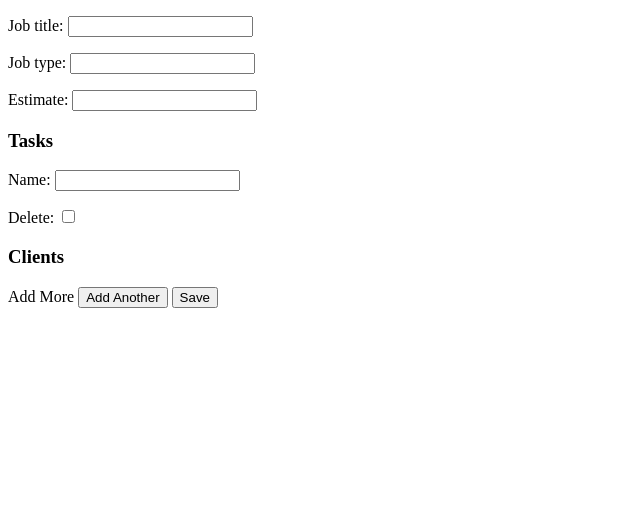
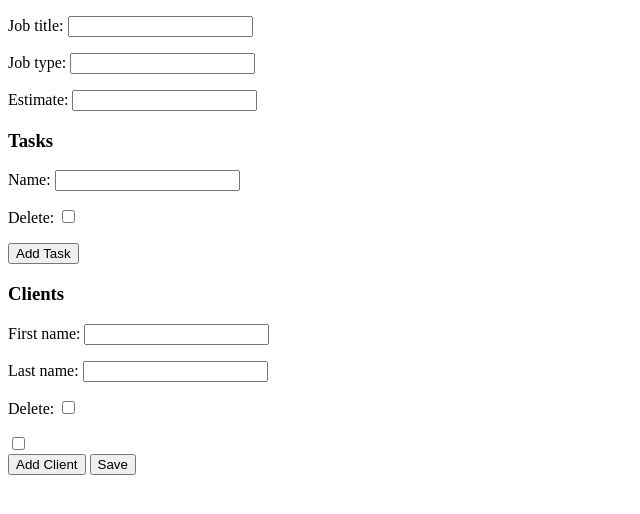
Before and after one commit to skaeneman/django-demo, a Django app: page /bids/ in a window 1280 px wide. Shown: the top 514 px of the page, without its empty margins (0-640 px from the left). Run offline with Django 5.2, Linux system fonts and the light colour scheme.

Commit message:
Fixed data creation using formset

```diff
--- a/construction_bids/forms.py
+++ b/construction_bids/forms.py
@@ -12,9 +12,3 @@ class TaskForm(ModelForm):
     class Meta:
         model = Task
         fields = "__all__"
-
-# client formset
-ClientFormSet = inlineformset_factory(ConstructionBid, Client, fields=("first_name","last_name",), extra=0, can_delete_extra=True)
-
-#task formset
-TaskFormSet = inlineformset_factory(ConstructionBid, Task, form=TaskForm, extra=1, can_delete_extra=True)
--- a/construction_bids/static/js/site-js.js
+++ b/construction_bids/static/js/site-js.js
@@ -1,57 +1,28 @@
-// let formsetContainer = document.querySelectorAll('.formset-container'),
-// form = document.querySelector('#form'),
-// addFormsetButton = document.querySelector('#add-formset'),
-// totalForms = document.querySelector('#id_form-TOTAL_FORMS'),
-// formsetNum = formsetContainer.length - 1; // Returns the Number of the Last Form on the Page, where index starts at zero
-
-// // console.log(totalForms);
-
-// addFormsetButton.addEventListener('click', $addFormset);
-
-// function $addFormset(e) {
-// e.preventDefault();
-
-// let newForm = formsetContainer[0].cloneNode(true), // Clone the formsetContainer
-//     formRegex = RegExp(`form-(\\d){1}-`,'g'); // Regex to find all instances of form-{{ # }} in the string of all internal HTML
-
-// formsetNum++ // Increment the Form Number
-// newForm.innerHTML = newForm.innerHTML.replace(formRegex, 'form-${formsetNum}-'); // Update the new Form to have the Correct Form Number in the string of internal HTML, such as name or class attributes
-// form.insertBefore(newForm, addFormsetButton); // Insert the new form at the end of the list of forms, just before the add new form button
-
-// totalForms.setAttribute('value', '${formsetNum + 1}'); // Increment the Number of Total Forms in the Management Form Data
-// }
-
-const addMoreBtn = document.getElementById('add-more');
-const totalNewForms = document.getElementById('id_form-TOTAL_FORMS');
-
-// count the number of classes with the name 'client-formset-container' so we can get the total number of forms
-const currentClientForms = document.getElementsByClassName('client-formset-container');
-
-addMoreBtn.addEventListener('click', add_new_form);
-
-function add_new_form(event) {
-  if (event) {
-    // don't allow form to be submitted yet
-    event.preventDefault();
+// site-js.js
+$(document).ready(function () {
+  function addFormset(formsetContainer) {
+    var formset = $("#" + formsetContainer);
+    var totalForms = parseInt(formset.find('[name="form-TOTAL_FORMS"]').val());
+    var newForm = formset
+      .find("." + formsetContainer + "-container:first")
+      .clone(true);
+    newForm.find("input, select").each(function () {
+      var prefix = "form-" + totalForms + "-";
+      var newName = $(this)
+        .attr("name")
+        .replace(/form-\d+-/, prefix);
+      $(this).attr({ name: newName, id: newName });
+      $(this).val("");
+    });
+    newForm.appendTo(formset).removeClass("hidden");
+    formset.find('[name="form-TOTAL_FORMS"]').val(totalForms + 1);
   }
 
-  // increment the total number of forms
-  const currentFormCount = currentClientForms.length //+ 1;
-  console.log(currentFormCount);
+  $("#add-task").click(function () {
+    addFormset("task-formset");
+  });
 
-  // where form will be copied to
-  const formCopyTarget = document.getElementById('client-list');
-  // make a copy of the original empty form
-  const copyEmptyformElement = document.getElementById('empty-form').cloneNode(true);
-  copyEmptyformElement.setAttribute('class', 'client-formset-container');
-  copyEmptyformElement.setAttribute('id', `client-form-${currentFormCount}`);
-
-  // replace all instances of '__prefix__' with the current form count
-  const regex = new RegExp(`__prefix__`, 'g');
-  copyEmptyformElement.innerHTML = copyEmptyformElement.innerHTML.replace(regex, currentFormCount);
-
-  // TODO: FIX THIS
-  // totalNewForms.setAttribute('value', currentFormCount + 1); // increment the number of total forms in the management form data
-
-  formCopyTarget.append(copyEmptyformElement); // add the copy to the end of the list
-}
+  $("#add-client").click(function () {
+    addFormset("client-formset");
+  });
+});
--- a/construction_bids/templates/index.html
+++ b/construction_bids/templates/index.html
@@ -17,50 +17,34 @@
 
     {{ construction_form.as_p }}
 
-          <!-- {% if task_formset %}
     <h3>Tasks</h3>
+    <div id="task-formset">
+      {{ task_formset.management_form }}
+      {% for form in task_formset %}
+        <div class="task-formset-container">
+          {{ form.as_p }}
+        </div>
+      {% endfor %}
+    </div>
+    <button id="add-task" type="button">Add Task</button>
 
-              {{ task_formset.non_form_errors }}
-              {{ task_formset.management_form }}
-
-              {% for form in task_formset %}
-                  <div class="formset-container2 {{ task_formset.prefix }}">
-                      <div class="name">{{ form.name.label }}: {{ form.name }}</div>
-              {% endfor %}
-          {% endif %} -->
-
-          <h3>Tasks</h3>
-          {{ task_formset.as_p }}
-
-
-          {% if client_formset %}
     <h3>Clients</h3>
-
-              {{ client_formset.non_form_errors }}
+    <div id="client-formset">
       {{ client_formset.management_form }}
-
-              <div id="client-list">
       {% for form in client_formset %}
-                    <div class="client-formset-container {{ client_formset.prefix }}">
-                        <div class="first-name">{{ form.first_name.label }}: {{ form.first_name }}</div>
-                        <div class="last-name">{{ form.last_name.label }}: {{ form.last_name }}</div>
-
+        <div class="client-formset-container">
+          {{ form.as_p }}
           {% if client_formset.can_delete %}
-                            <div class="delete">{{ form.DELETE }} {{ form.DELETE.label }}</div>
+            {{ form.DELETE }}
           {% endif %}
         </div>
       {% endfor %}
     </div>
-
-              <div id="empty-form" class="hidden">{{ client_formset.empty_form.as_p }}</div>
-              <buton id="add-more" type="button">Add More</button>
-
-          {% endif %}
-
-          <button id="add-formset" type="button">Add Another</button>
+    <button id="add-client" type="button">Add Client</button>
 
     <input type="submit" value="Save">
   </form>
+
 
   {% endblock %}
   <script src="https://ajax.googleapis.com/ajax/libs/jquery/3.7.1/jquery.min.js"></script>
--- a/construction_bids/views.py
+++ b/construction_bids/views.py
@@ -1,7 +1,7 @@
 from django.shortcuts import render, redirect
 from django.http import HttpResponse, HttpResponseRedirect
-from .models import ConstructionBid, Client
-from .forms import ConstructionBidForm, ClientFormSet, TaskFormSet
+from .models import ConstructionBid, Client, Task
+from .forms import ConstructionBidForm, TaskForm
 from django.contrib import messages
 from django.template.response import TemplateResponse
 from django.views.generic.edit import (
@@ -29,14 +29,19 @@ class ConstructionBidClassCreateView(CreateView):
         GET Response Method
         '''
 
+        # client formset
+        ClientFormSet = inlineformset_factory(ConstructionBid, Client, fields=("first_name","last_name",), extra=1, can_delete_extra=True)
+        #task formset
+        TaskFormSet = inlineformset_factory(ConstructionBid, Task, form=TaskForm, extra=1, can_delete_extra=True)
+
         return TemplateResponse(request, self.template_name, {
             'title': 'ModelFormClassCreateView Page',
             # 'page_id': 'model-form-class-id',
             # 'page_class': 'model-form-class-page',
             'h1_tag': 'This is the ModelFormClassCreateView Class Page Using ConstructionBidForm',
-            'construction_form': self.construction_form(),
-            'client_formset': ClientFormSet,
-            'task_formset': TaskFormSet,
+            'construction_form': self.construction_form(prefix='construction_bid'),
+            'client_formset': ClientFormSet(prefix='clients'),
+            'task_formset': TaskFormSet(prefix='tasks'),
             # 'phone_formset': PhoneFormSet,
             # 'client_form': self.client_form(),
         })
@@ -48,64 +53,39 @@ class ConstructionBidClassCreateView(CreateView):
         '''
         POST Response Method
         '''
+        # client formset
+        ClientFormSet = inlineformset_factory(ConstructionBid, Client, fields=("first_name","last_name",), extra=0, can_delete_extra=True)
+        #task formset
+        TaskFormSet = inlineformset_factory(ConstructionBid, Task, form=TaskForm, extra=1, can_delete_extra=True)
+
         #return redirect(self.success_url)
-        construction_form = self.construction_form(request.POST)
-
-        # client formset, get the instance of the construction form
-        client_formset = ClientFormSet(request.POST, instance=construction_form.instance)
-
-        # task formset, get the instance of the construction form
-        task_formset = TaskFormSet(request.POST, instance=construction_form.instance)
-
+        construction_form = self.construction_form(request.POST, prefix='construction_bid')
+        client_formset = ClientFormSet(request.POST, prefix='clients')
+        task_formset = TaskFormSet(request.POST, prefix='tasks')
 
         if construction_form.is_valid() and client_formset.is_valid() and task_formset.is_valid():
-            construction_form = construction_form.instance
+            construction_bid = construction_form.save()
 
-            # If you need to manipulate fields individually
-            # construction_form = ConstructionBid(
-            #   job_title = construction_form.instance.job_title,
-            #   job_type = form.instance.job_type,
-            #   estimate = form.instance.estimate,
-            # )
-            # construction_form.job_type = "TESTING"
-            # construction_form.save()
+            client_instances = client_formset.save(commit=False)
+            for client_instance in client_instances:
+                client_instance.construction_bid = construction_bid
+                client_instance.save()
 
-
-            # Create, but don't save the bid instance.
-            # construction = construction_form.save(commit=False)
-
-            # Save the bid instance
-            parent = construction_form.save()
-
-            # loop through the formset and save each form
-            for client_form in client_formset:
-                client_form.construction_bid = parent
-                client_form.save()
-
-            # loop through the formset and save each form
-            for task_form in task_formset:
-                task_form.construction_bid = parent
-                task_form.save()
-
+            task_instances = task_formset.save(commit=False)
+            for task_instance in task_instances:
+                task_instance.client = construction_bid
+                task_instance.save()
 
             return HttpResponseRedirect(self.success_url)
         else:
             return TemplateResponse(request, self.template_name, {
-                'title': 'ModelFormClassCreateView Page - Please Correct The Errors Below',
-                'page_id': 'model-form-class-id',
-                'page_class': 'model-form-class-page errors-found',
-                'h1_tag': 'This is the ModelFormClassCreateView Page Using ConstructionBidform<br />' \
-                    '<small class="error-msg">Errors Found</small>',
+                'title': 'ModelFormClassCreateView Page',
+                # 'page_id': 'model-form-class-id',
+                # 'page_class': 'model-form-class-page',
+                'h1_tag': 'This is the ModelFormClassCreateView Class Page Using ConstructionBidForm',
                 'construction_form': construction_form,
+                'client_formset': client_formset,
+                'task_formset': task_formset,
+                # 'phone_formset': PhoneFormSet,
+                # 'client_form': self.client_form(),
             })
-
-    def form_valid(self, form):
-        '''
-        This method is called when valid form data has been POSTed.
-        It should return an HttpResponse.
-        '''
-
-        # Perform Additional Actions, such as sending an email or custom business logic
-        # validation checking.
-        #form.send_email()
-        return super().form_valid(form)
```
Lines whose indentation alone changed are shown as unchanged.
